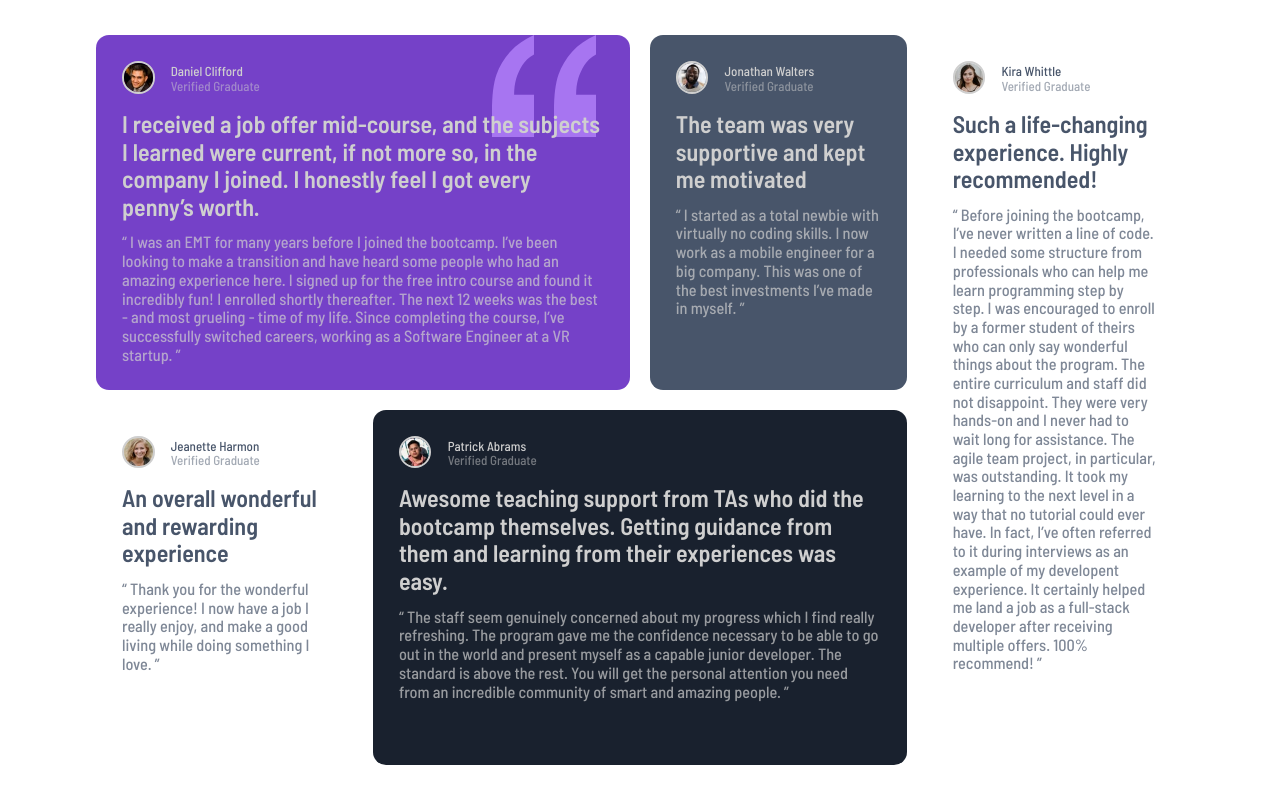
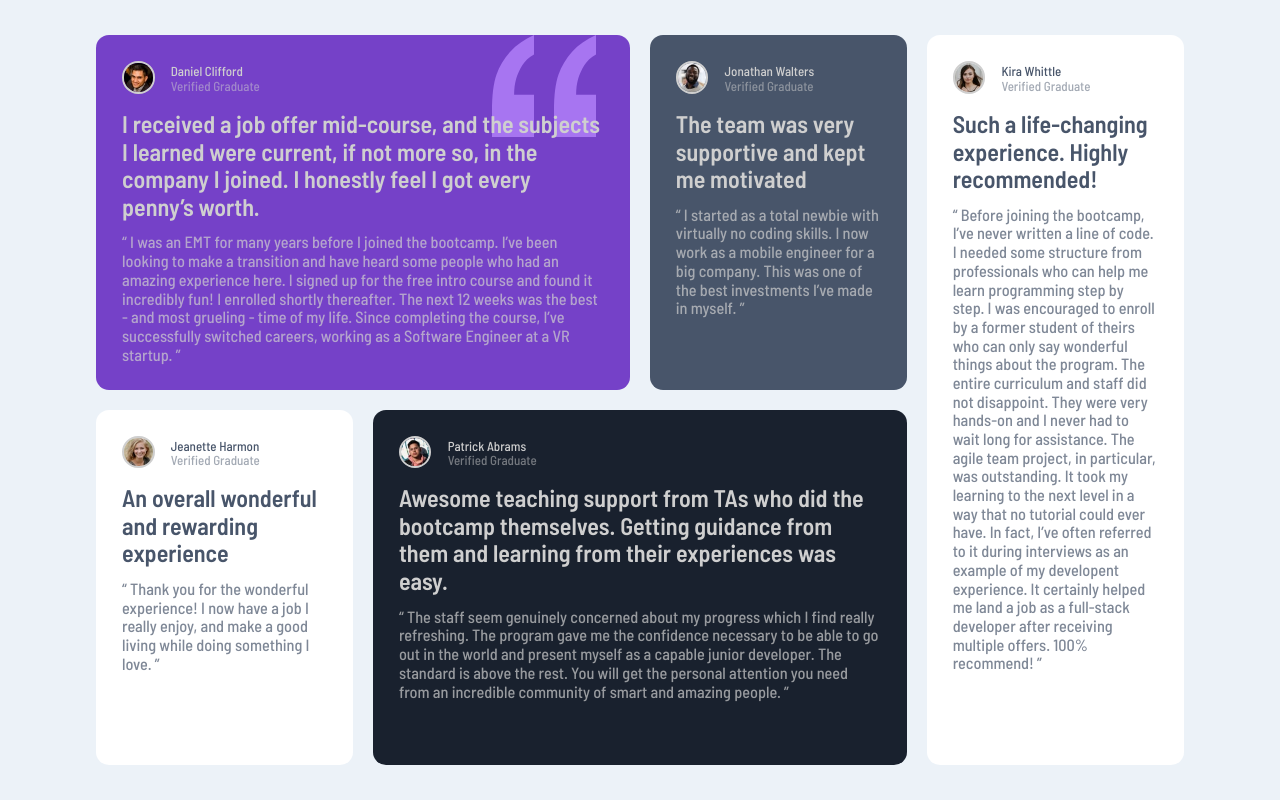
Before and after one commit to Kannusounshar/testimonials-grid-section-main, a plain HTML site: page index.html in a window 1280 px wide. Drawn offline with Linux system fonts and the light colour scheme.

Commit message:
add html

```diff
--- a/styles/style.css
+++ b/styles/style.css
@@ -25,7 +25,7 @@ html {
 
 body {
 font-family: 'Barlow Semi Condensed', sans-serif;
-background-color: #fff;
+background-color: var(--clr-Light-grayish-blue);
 }
 
 /* global css */
```
